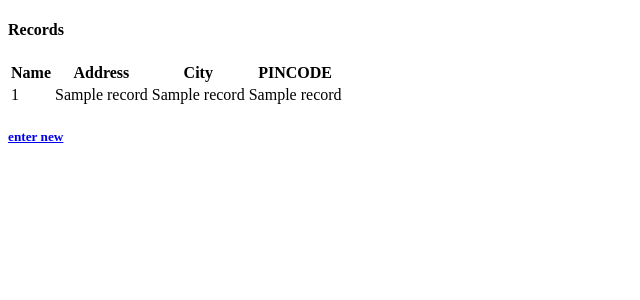
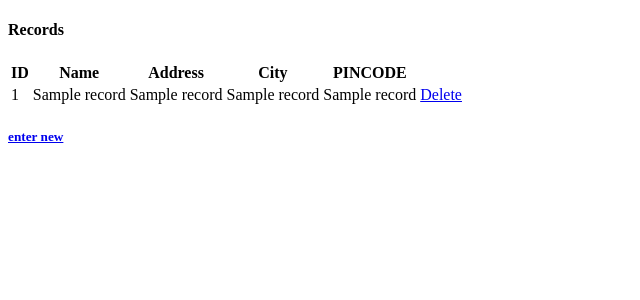
Before and after one commit to allyboy08/students-records, a Flask app: template templates/records.html in a window 1280 px wide. Shown: the top 300 px of the page, without its empty margins (0-640 px from the left). Run offline with Flask 2, Linux system fonts and the light colour scheme; the template is opened without the code that fills it: most values are stand-ins (such as "Sample title", 1, 10 or a date in 2020).

Commit message:
Updated.

```diff
--- a/app.py
+++ b/app.py
@@ -6,7 +6,7 @@ def init_sqlite_db():
     conn = sqlite3.connect('database.db')
     print("Opened database successfully")
 
-    conn.execute('CREATE TABLE IF NOT EXISTS students (name TEXT, addrs TEXT, city TEXT, pin TEXT)')
+    conn.execute('CREATE TABLE IF NOT EXISTS students (id INTEGER PRIMARY KEY AUTOINCREMENT, name TEXT, addr TEXT, city TEXT, pin TEXT)')
     print("Table created successfully")
     conn.close()
 
@@ -29,10 +29,10 @@ def add_new_record():
                 cur = con.cursor()
                 cur.execute("INSERT INTO students (name, addr, city, pin) VALUES (?, ?, ?, ?)", (name, addr, city, pin))
                 con.commit()
-                msg = "Record successfully added."
+                msg = name + "Record successfully added."
         except Exception as e:
-                con.rollback()
-                msg = "Error occurred in insert operation: " + e
+            con.rollback()
+            msg = "Error occurred in insert operation: " + str(e)
         finally:
             con.close()
             return render_template('result.html', msg=msg)
@@ -47,11 +47,29 @@ def show_records():
             records = cur.fetchall()
     except Exception as e:
         con.rollback()
-        print("There was am error fetching results from the database.")
+        print("There was am error fetching results from the database." + str(e))
     finally:
         con.close()
         return render_template('records.html', records=records)
 
 
+
+@app.route('/delete-student/<int:student_id>/', methods=["GET"])
+def delete_student(student_id):
+
+    msg = None
+    try:
+        with sqlite3.connect('database.db') as con:
+            cur = con.cursor()
+            cur.execute("DELETE FROM student WHERE id=" + str(student_id))
+            con.commit()
+            msg = "A record was deleted successfully from the database."
+    except Exception as e:
+        con.rollback()
+        msg = "Error occurred when deleting a student in the database: " + str(e)
+    finally:
+        con.close()
+        return render_template('delete-success.html', msg=msg)
+
 if __name__=='__main__':
     app.run(debug=True)
--- a/templates/records.html
+++ b/templates/records.html
@@ -7,6 +7,7 @@
 <body>
 <h4>Records</h4>
 <table>
+     <th>ID</th>
     <th>Name</th>
     <th>Address</th>
     <th>City</th>
@@ -18,9 +19,12 @@
         <td>{{ record[1]}}</td>
         <td>{{ record[2]}}</td>
         <td>{{ record[3]}}</td>
+        <td>{{ record[4]}}</td>
+        <td><a href="/delete-student/{{ record[0] }}">Delete</a> </td>
     </tr>
     {% endfor %}
 </table>
 <h5><a href="/enter-new/">enter new</a> </h5>
+
 </body>
 </html>
--- a/templates/students.html
+++ b/templates/students.html
@@ -18,5 +18,6 @@
     <br>
     <input type="submit" value="submit"><br>
 </form>
+<h5><a href="/show-records/">show records page</a></h5>
 </body>
 </html>
```
Also changed, not shown: requirements.txt (+23 -0 lines), templates/delete-success.html (added, +12 -0 lines), database.db.
